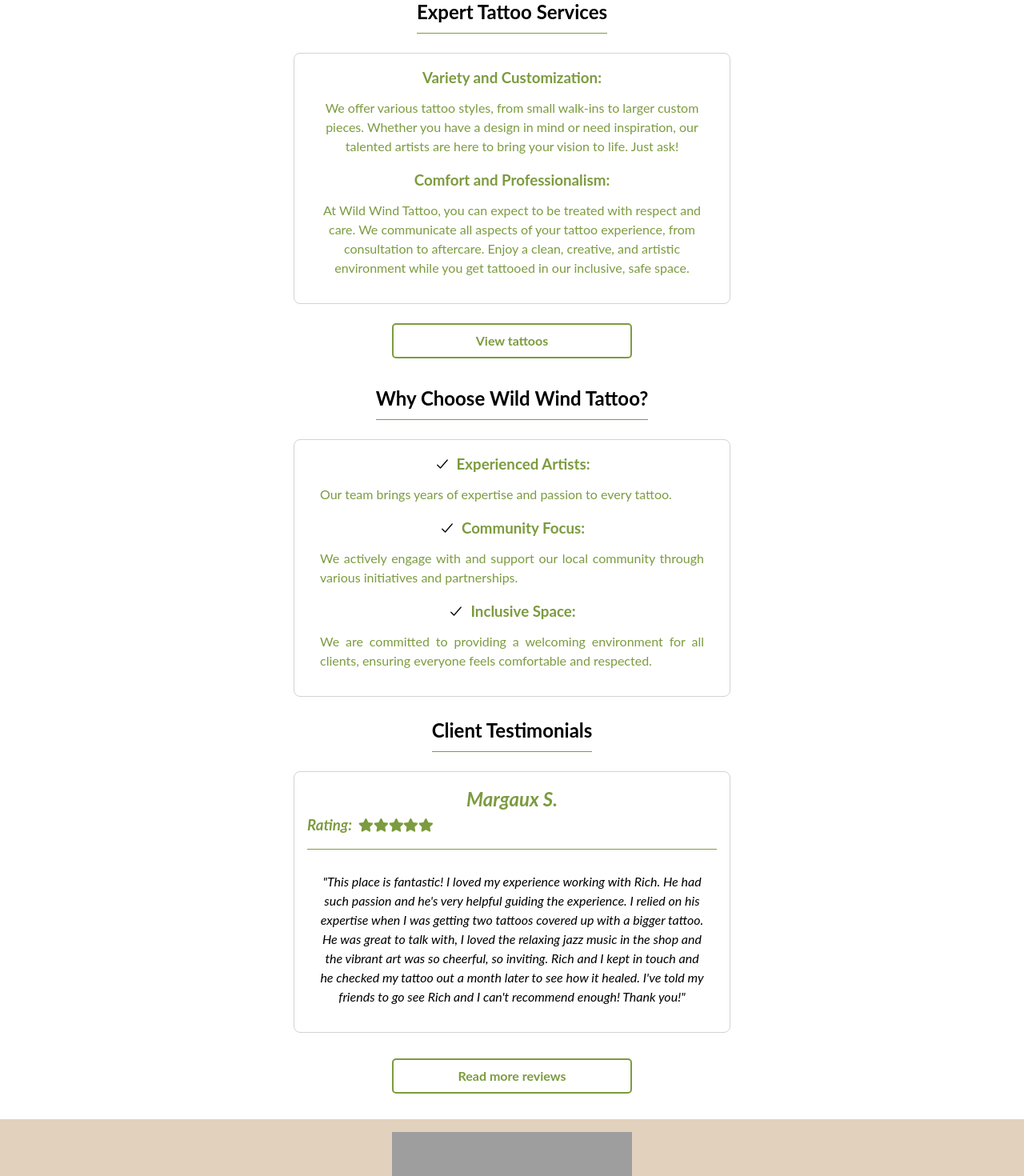
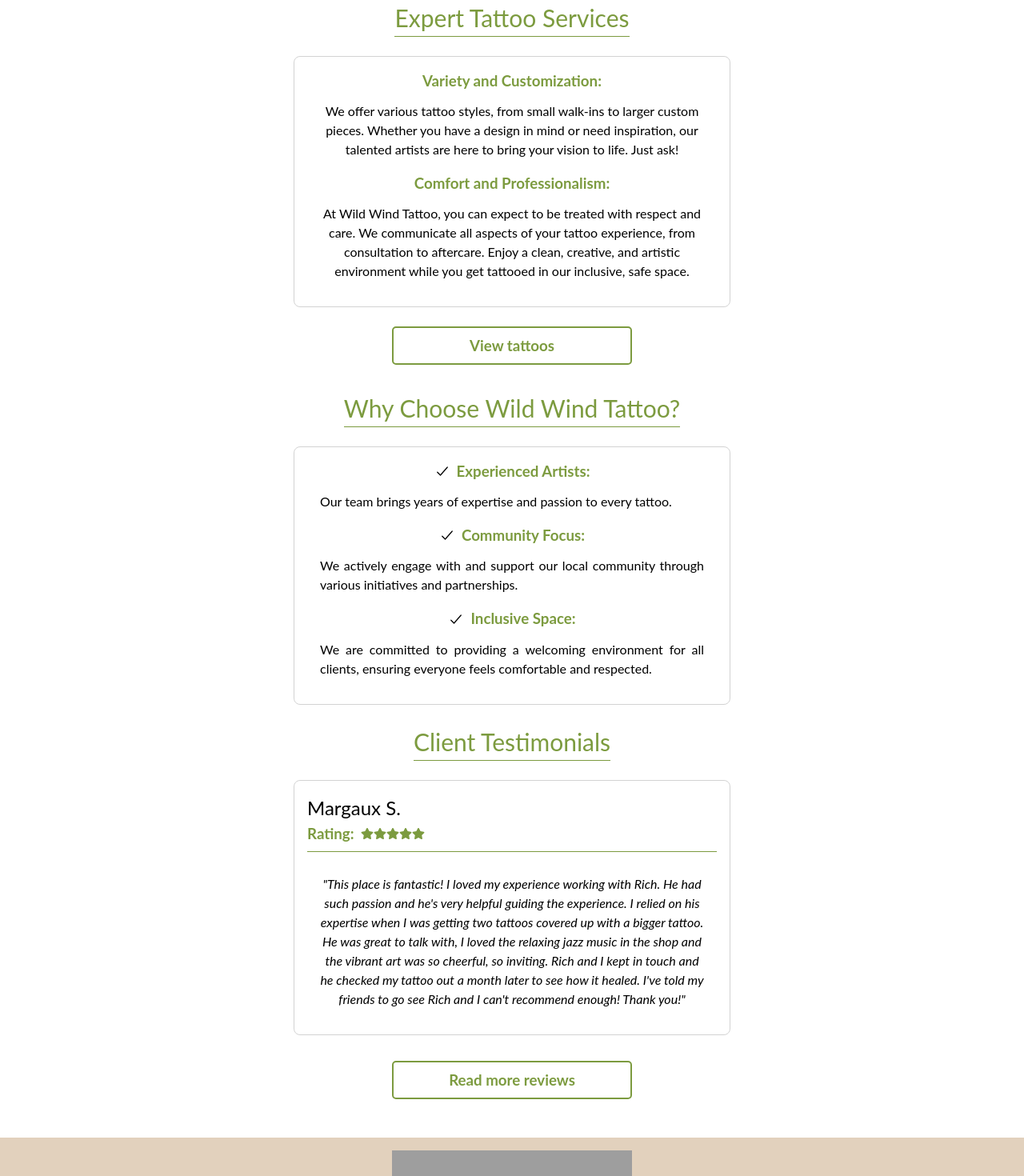
Before and after one commit to rmarafioti/wildWindNext, a Next.js app: page / in a window 1280 px wide. Shown: the part 1300-2770 px from the top of the page at 80% size. Built offline with nearby package versions, Linux system fonts and the light colour scheme; grey boxes are pictures that could not be loaded.

Commit message:
tested and adjusted styling on home page

```diff
--- a/src/pages/index.js
+++ b/src/pages/index.js
@@ -12,7 +12,7 @@
  */
 export default function Home() {
   return (
-    <main className={styles.home}>
+    <article className={styles.home}>
       <Head>
         <title>Wild Wind Tattoo - wildwindtattoo.com</title>
         <meta
@@ -62,7 +62,7 @@
       </p>
 
       <Link href="/aboutus" className={styles.homeLink}>
-        <h4>Learn more</h4>
+        <h3>Learn more</h3>
       </Link>
       <h2 className={styles.headerTwo}>Expert Tattoo Services</h2>
       <ul className={styles.tattooServices}>
@@ -86,13 +86,13 @@
       </ul>
 
       <Link href="/tattoos" className={styles.homeLink}>
-        <h4>View tattoos</h4>
+        <h3>View tattoos</h3>
       </Link>
 
       <h2 className={styles.headerTwo}>Why Choose Wild Wind Tattoo?</h2>
 
-      <ul className={styles.whyChoose}>
-        <li className={styles.listItem}>
+      <section className={styles.whyChoose}>
+        <div className={styles.listItem}>
           <h3 className={styles.headerThree}>
             <IoCheckmark className={styles.checkmark} />
             Experienced Artists:
@@ -100,8 +100,8 @@
           <p className={styles.homeParagraph}>
             Our team brings years of expertise and passion to every tattoo.
           </p>
-        </li>
-        <li className={styles.listItem}>
+        </div>
+        <div className={styles.listItem}>
           <h3 className={styles.headerThree}>
             <IoCheckmark className={styles.checkmark} />
             Community Focus:
@@ -110,8 +110,8 @@
             We actively engage with and support our local community through
             various initiatives and partnerships.
           </p>
-        </li>
-        <li className={styles.listItem}>
+        </div>
+        <div className={styles.listItem}>
           <h3 className={styles.headerThree}>
             <IoCheckmark className={styles.checkmark} />
             Inclusive Space:
@@ -120,21 +120,21 @@
             We are committed to providing a welcoming environment for all
             clients, ensuring everyone feels comfortable and respected.
           </p>
-        </li>
-      </ul>
+        </div>
+      </section>
 
       <h2 className={styles.headerTwo}>Client Testimonials</h2>
-      <li className={styles.homeReview}>
-        <h2>Margaux S.</h2>
+      <section className={styles.homeReview}>
+        <h2 className={styles.reviewerName}> Margaux S.</h2>
         <div className={styles.ratingSection}>
           <h3 className={styles.rating}>Rating: </h3>
-          <h3 className={styles.stars}>
+          <p className={styles.stars}>
             <FaStar />
             <FaStar />
             <FaStar />
             <FaStar />
             <FaStar />
-          </h3>
+          </p>
         </div>
         <p className={`${styles.homeParagraph} ${styles.homeParagraphReview}`}>
           {" "}
@@ -147,12 +147,11 @@
           see how it healed. I've told my friends to go see Rich and I can't
           recommend enough! Thank you!"
         </p>
-      </li>
-      <div className={styles.homeLinksContainer}>
-        <Link href="/reviews" className={styles.homeLink}>
-          <h4>Read more reviews</h4>
-        </Link>
-      </div>
-    </main>
+      </section>
+
+      <Link href="/reviews" className={styles.homeLink}>
+        <h3>Read more reviews</h3>
+      </Link>
+    </article>
   );
 }
--- a/src/styles/home.module.css
+++ b/src/styles/home.module.css
@@ -5,11 +5,12 @@
     justify-content: center;
     align-items: center;
     text-align: center;
-    margin: 1rem;
+    margin: 1rem 1rem 2rem 1rem;
   }
 
   .headerHome {
-    font-weight: bold;
+    font-size: 30px;
+  font-weight: normal;
   }
 
   .shopPhoto {
@@ -19,8 +20,9 @@
   }
 
   .headerTwo {
-    color: black;
-    padding-bottom: .5rem;
+    font-size: 30px;
+    font-weight: normal;
+
     border-bottom: 1px solid var(--wildGreen);
     margin: 1rem 0rem 1rem 0rem;
   }
@@ -57,6 +59,7 @@
   }
 
   .homeParagraph {
+    color: black;
     margin: .25rem 1rem 1rem 1rem;
     max-width: 480px;
   }
@@ -71,13 +74,21 @@
     font-weight: bold;
     color: black;
     background-color: white;
-    border: none;
     padding: .5rem;
+    border-radius: 5px;
     border: 2.5px solid var(--wildGreen);
   }
 
   .homeParagraphReview {
     color: black;
+    font-style: italic;
+    text-align: center;
+  }
+
+  .reviewerName {
+    color: black;
+    text-align: left;
+    font-weight: normal;
   }
 
   .ratingSection {
@@ -85,7 +96,7 @@
     display: flex;
     align-items: center;
     border-bottom: 1px solid var(--wildGreen);
-    padding-bottom: 1rem;
+    padding-bottom: .5rem;
     margin-bottom: 1.5rem;
   }
 
@@ -100,7 +111,6 @@
   }
 
   .homeReview {
-    font-style: italic;
     margin-bottom: 1rem;
   }
 
--- a/src/styles/reviews.module.css
+++ b/src/styles/reviews.module.css
@@ -85,7 +85,7 @@
   width: 300px;
 }
 
-  @media (max-width: 586px){
+@media (max-width: 586px) {
   .reviewLinksContainer {
     width: 100%;
   }
```
Also changed, not shown: src/styles/aboutus.module.css (+5 -3 lines). Lines whose indentation alone changed are shown as unchanged.
